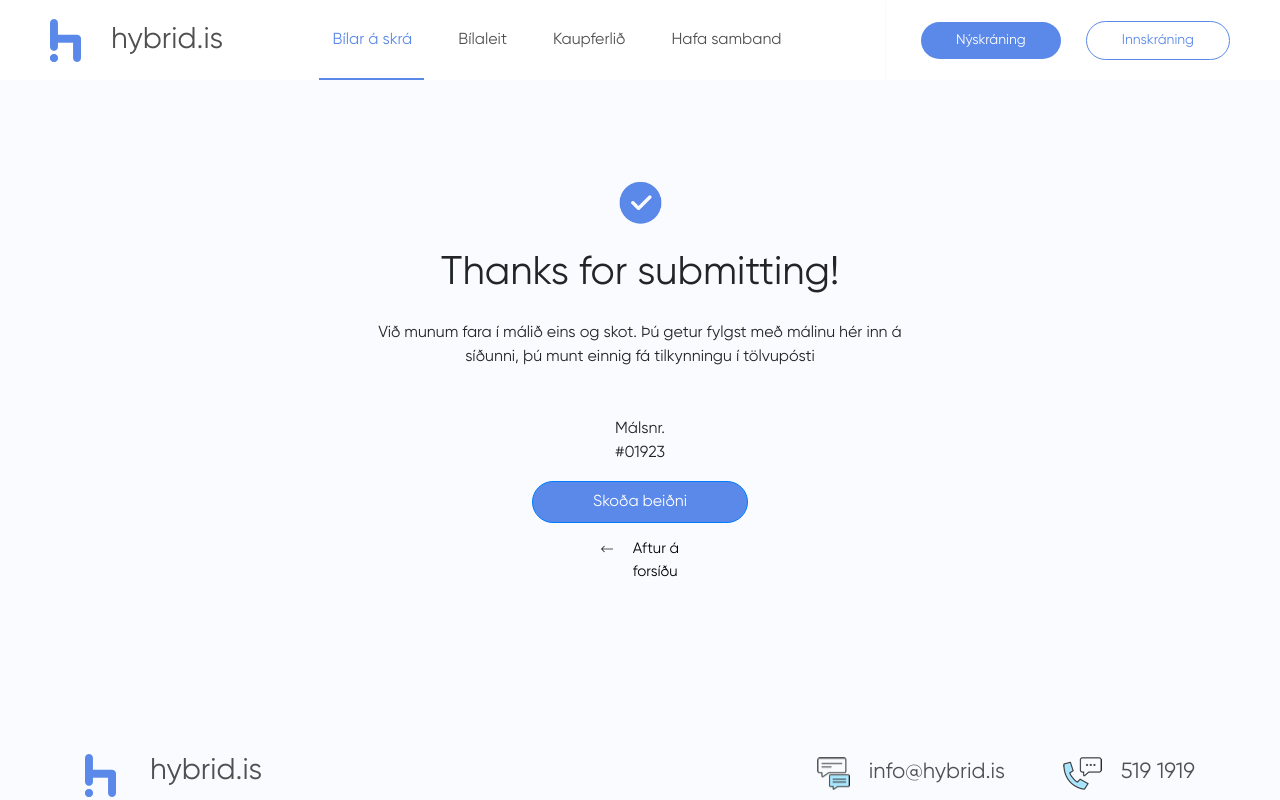
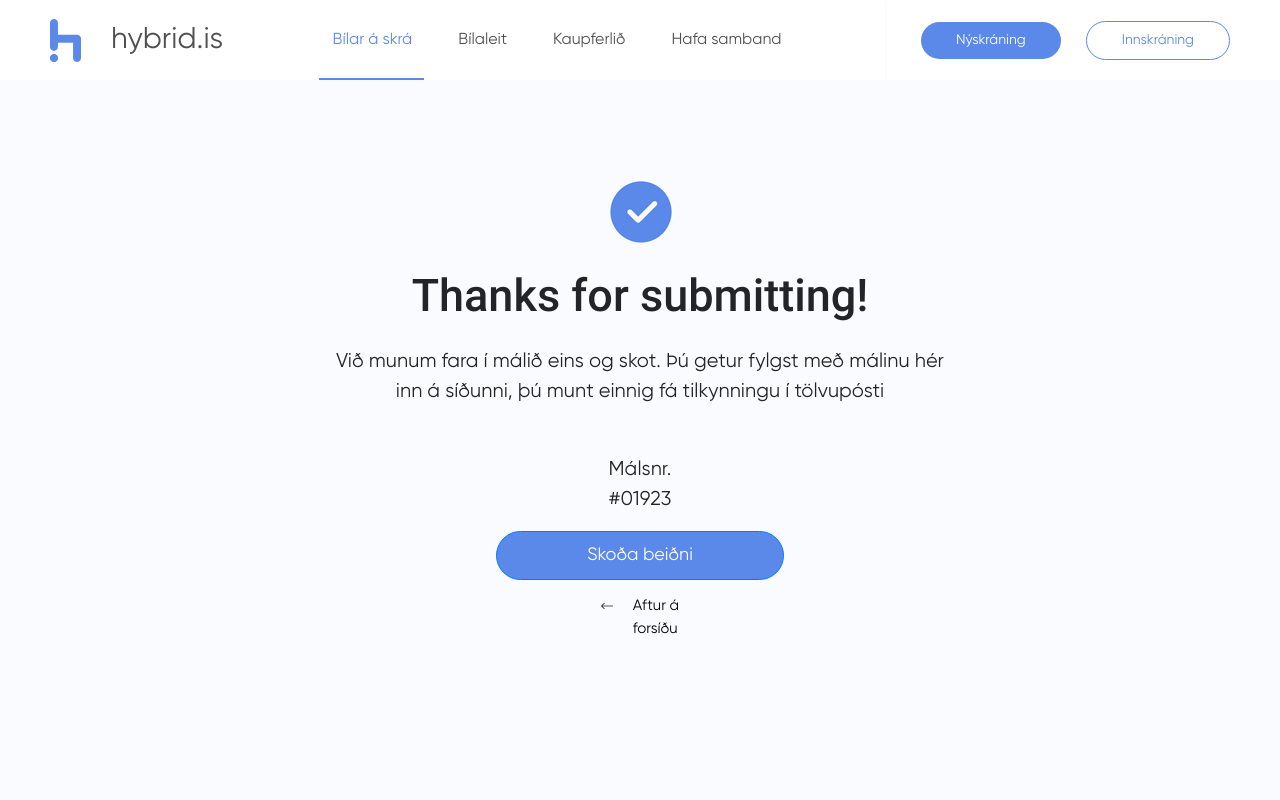
Before and after one commit to AbdurRehman712/hybrid-frontend, a React (Create React App) app: page /thanks in a window 1280 px wide. Shown: the top 800 px of the page. Built offline with nearby package versions, Linux system fonts and the light colour scheme.

Commit message:
Thanks Page  font-weight updated

```diff
--- a/src/compontents/sections/thanks/Thanks.js
+++ b/src/compontents/sections/thanks/Thanks.js
@@ -9,10 +9,10 @@ class Thanks extends Component {
             <section className="thanks">
                 <Container>
                     <Row className="justify-content-center flex-column align-items-center">
-                        <Col md={6} className="d-flex flex-column justify-content-center align-items-center">
+                        <Col md={7} className="d-flex flex-column justify-content-center align-items-center">
                             <img className="mb-4" src="assets/images/thanks-tick.png" alt="thanks" />
                             <h1 className="mb-4 text-center">Thanks for submitting!</h1>
-                            <p className="mb-5 text-center">Við munum fara í málið eins og skot. Þú getur fylgst með málinu hér inn á síðunni, þú munt einnig fá tilkynningu í tölvupósti</p>
+                            <p className="thanks-txt mb-5 text-center">Við munum fara í málið eins og skot. Þú getur fylgst með málinu hér inn á síðunni, þú munt einnig fá tilkynningu í tölvupósti</p>
                         </Col>
                         <Col md={6} className="d-flex flex-column justify-content-center align-items-center">
                             <p>Málsnr. <br /> #01923</p>
--- a/src/compontents/sections/thanks/thanks.css
+++ b/src/compontents/sections/thanks/thanks.css
@@ -2,9 +2,18 @@
     background: #f9fbff;
     padding: 100px 0 120px;
 }
+.thanks h1 {
+    font-weight: 600;
+    font-size: 45px;
+}
+.thanks p {
+    font-size: 20px;
+    letter-spacing: 0.04px;
+}
 .thanks .bgprimary.border90.btn.btn-primary {
-    padding: 8px 60px !important;
+    padding: 10px 90px !important;
     margin-bottom: 15px;
+    font-size: 18px;
 }
 .thanks .gohome {
     font-size: 15px;
```
Also changed, not shown: public/assets/images/thanks-tick.png.
